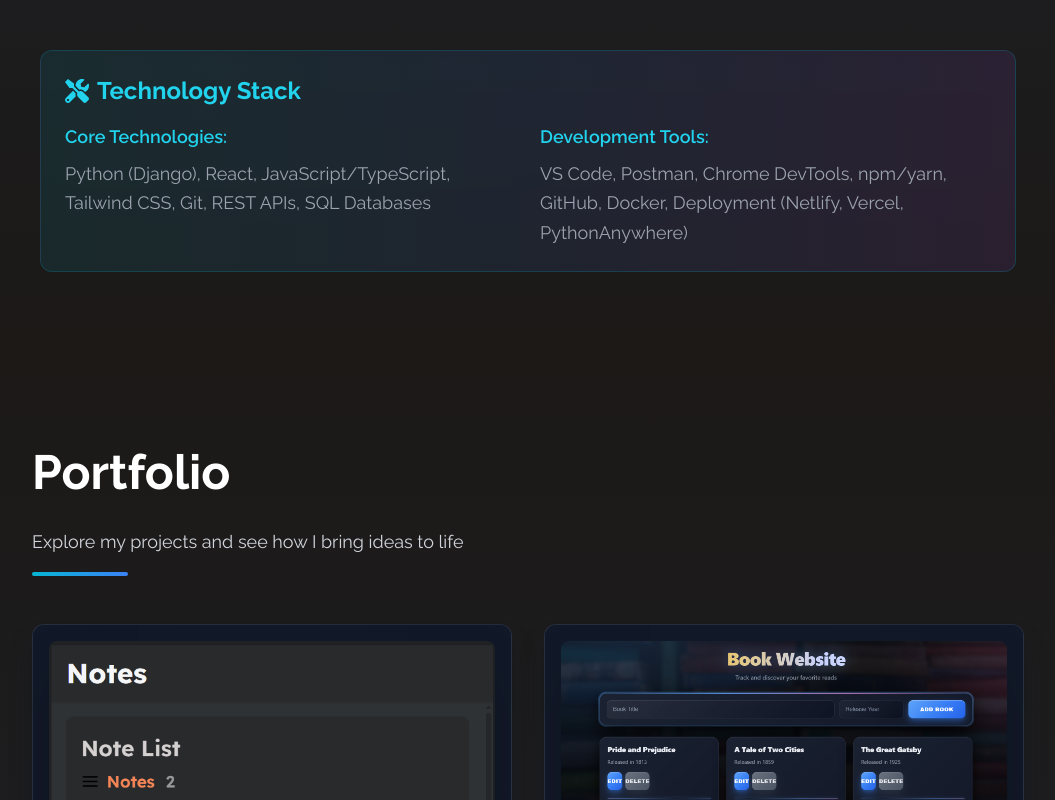
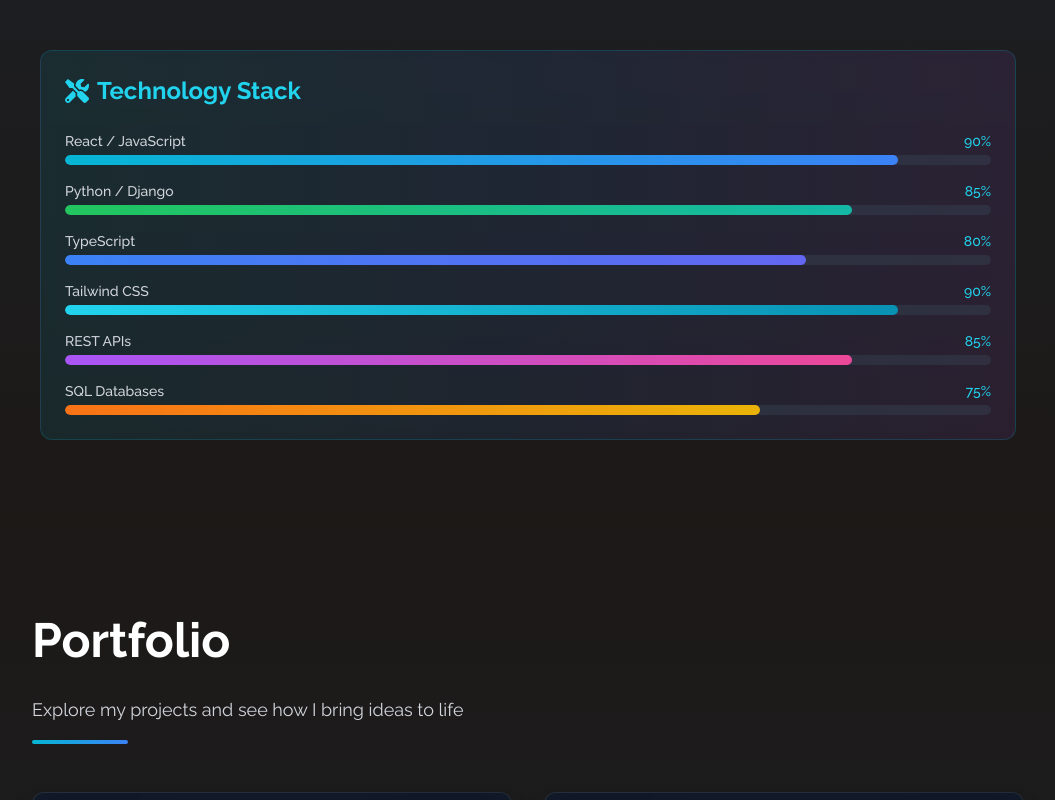
Before and after one commit to GeekKwame/Portfolio, a React (Create React App) app: page / in a window 1280 px wide. Shown: the part 2000-2800 px from the top of the page, without its empty margins (112-1167 px from the left). Built offline with nearby package versions, Linux system fonts and the light colour scheme; a web font is replaced by a local one.

Commit message:
Enhance portfolio design: Update SocialLinks and styles

```diff
--- a/src/components/About.jsx
+++ b/src/components/About.jsx
@@ -93,30 +93,38 @@
           </div>
         </div>
 
-        {/* Tech Stack Section */}
+        {/* Tech Stack Section with Animated Skill Bars */}
         <div className={`mt-6 md:mt-8 transition-all duration-1000 ${isVisible ? 'opacity-100 translate-y-0' : 'opacity-0 translate-y-10'}`}>
           <div className='p-4 md:p-6 bg-gradient-to-r from-cyan-500/10 via-blue-500/10 to-purple-500/10 rounded-xl border border-cyan-500/20 backdrop-blur-sm hover:border-cyan-500/40 transition-all duration-300 hover:shadow-xl hover:shadow-cyan-500/10'>
-            <h3 className='text-xl md:text-2xl font-bold mb-4 text-cyan-400 flex items-center gap-2'>
+            <h3 className='text-xl md:text-2xl font-bold mb-6 text-cyan-400 flex items-center gap-2'>
               <FaTools className='text-cyan-400' />
               Technology Stack
             </h3>
-            <div className='grid md:grid-cols-2 gap-4 md:gap-6'>
-              <div>
-                <p className='text-sm sm:text-base md:text-lg text-gray-300 mb-2'>
-                  <span className='font-semibold text-cyan-400 block mb-2'>Core Technologies:</span>
-                  <span className='text-gray-400 leading-relaxed'>
-                    Python (Django), React, JavaScript/TypeScript, Tailwind CSS, Git, REST APIs, SQL Databases
-                  </span>
-                </p>
-              </div>
-              <div>
-                <p className='text-sm sm:text-base md:text-lg text-gray-300'>
-                  <span className='font-semibold text-cyan-400 block mb-2'>Development Tools:</span>
-                  <span className='text-gray-400 leading-relaxed'>
-                    VS Code, Postman, Chrome DevTools, npm/yarn, GitHub, Docker, Deployment (Netlify, Vercel, PythonAnywhere)
-                  </span>
-                </p>
-              </div>
+            <div className='space-y-4'>
+              {[
+                { name: 'React / JavaScript', level: 90, color: 'from-cyan-500 to-blue-500' },
+                { name: 'Python / Django', level: 85, color: 'from-green-500 to-teal-500' },
+                { name: 'TypeScript', level: 80, color: 'from-blue-500 to-indigo-500' },
+                { name: 'Tailwind CSS', level: 90, color: 'from-cyan-400 to-cyan-600' },
+                { name: 'REST APIs', level: 85, color: 'from-purple-500 to-pink-500' },
+                { name: 'SQL Databases', level: 75, color: 'from-orange-500 to-yellow-500' },
+              ].map((skill, index) => (
+                <div key={skill.name} className='group'>
+                  <div className='flex justify-between mb-1'>
+                    <span className='text-sm font-medium text-gray-300 group-hover:text-cyan-400 transition-colors duration-300'>{skill.name}</span>
+                    <span className='text-sm font-medium text-cyan-400'>{skill.level}%</span>
+                  </div>
+                  <div className='w-full bg-gray-700/50 rounded-full h-2.5 overflow-hidden'>
+                    <div
+                      className={`h-2.5 rounded-full bg-gradient-to-r ${skill.color} transition-all duration-1000 ease-out`}
+                      style={{
+                        width: isVisible ? `${skill.level}%` : '0%',
+                        transitionDelay: `${index * 100}ms`
+                      }}
+                    ></div>
+                  </div>
+                </div>
+              ))}
             </div>
           </div>
         </div>
--- a/src/components/Footer.jsx
+++ b/src/components/Footer.jsx
@@ -38,8 +38,14 @@
   ];
 
   return (
-    <footer className='bg-gradient-to-b from-gray-900 to-stone-900 text-white border-t border-gray-800'>
-      <div className='max-w-screen-lg mx-auto px-4 sm:px-6 py-8 md:py-12'>
+    <footer className='bg-gradient-to-b from-gray-900 to-stone-900 text-white border-t border-gray-800 relative'>
+      {/* Wave Divider */}
+      <div className='absolute -top-[49px] left-0 w-full overflow-hidden'>
+        <svg viewBox='0 0 1200 120' preserveAspectRatio='none' className='relative block w-full h-[50px]'>
+          <path d='M321.39,56.44c58-10.79,114.16-30.13,172-41.86,82.39-16.72,168.19-17.73,250.45-.39C823.78,31,906.67,72,985.66,92.83c70.05,18.48,146.53,26.09,214.34,3V0H0V27.35A600.21,600.21,0,0,0,321.39,56.44Z' className='fill-stone-800'></path>
+        </svg>
+      </div>
+      <div className='max-w-screen-lg mx-auto px-4 sm:px-6 py-8 md:py-12 pt-16'>
         <div className='grid grid-cols-1 md:grid-cols-3 gap-6 md:gap-8 mb-6 md:mb-8'>
           {/* Brand Section */}
           <div className='flex flex-col'>
@@ -58,7 +64,7 @@
                   target="_blank"
                   rel="noreferrer"
                   aria-label={link.label}
-                  className={`text-gray-400 ${link.color} transition-colors duration-300 text-lg md:text-xl`}
+                  className={`text-gray-400 ${link.color} transition-all duration-300 text-lg md:text-xl hover:scale-125 hover:drop-shadow-[0_0_8px_rgba(6,182,212,0.5)]`}
                 >
                   {link.icon}
                 </a>
--- a/src/components/Portfolio.jsx
+++ b/src/components/Portfolio.jsx
@@ -1,10 +1,11 @@
 import React, { useState } from 'react'
-import { FaExternalLinkAlt, FaGithub, FaStickyNote, FaBook, FaMicrophone } from 'react-icons/fa'
+import { FaExternalLinkAlt, FaGithub, FaStickyNote, FaBook, FaMicrophone, FaPlane } from 'react-icons/fa'
 import { useIntersectionObserver } from '../hooks/useIntersectionObserver'
 import notesAppImage from "../assets/images/portfolio/notes-app.png"
 import booksAppImage from "../assets/images/portfolio/books-app.png"
 import audioHomeImage from "../assets/images/portfolio/audio-home.png"
 import audioLiveImage from "../assets/images/portfolio/audio-live.png"
+import tourPlannerImage from "../assets/images/portfolio/tour-planner.png"
 
 function Portfolio() {
   const [sectionRef, isVisible] = useIntersectionObserver({ threshold: 0.1 });
@@ -47,6 +48,17 @@
       tags: ["React", "TypeScript", "Stream.io", "Node.js", "Express", "Real-time", "WebRTC", "Full Stack"],
       icon: FaMicrophone,
       iconText: "Live Audio Room Screenshot"
+    },
+    {
+      id: 4,
+      src: tourPlannerImage,
+      title: "Tourvisto",
+      description: "A modern, full-stack travel application that combines the power of AI with a seamless booking experience. Features specific portals for tourists (AI planning, booking) and admins (dashboard, management). Built with React Router v7, Supabase, and Google Gemini.",
+      link1: "",
+      link2: "https://github.com/GeekKwame/travel-planner",
+      tags: ["React Router v7", "TypeScript", "Tailwind CSS", "Supabase", "Gemini AI", "Stripe"],
+      icon: FaPlane,
+      iconText: "Tourvisto Screenshot"
     }
   ];
 
@@ -62,13 +74,12 @@
         </div>
 
         <div className='grid sm:grid-cols-1 lg:grid-cols-2 gap-6 md:gap-8'>
-          {portfolios.map(({id, src, title, description, link1, link2, tags, icon: Icon = FaStickyNote, iconText}, index) => {
+          {portfolios.map(({ id, src, title, description, link1, link2, tags, icon: Icon = FaStickyNote, iconText }, index) => {
             const fallbackIconText = iconText || `${title} Screenshot`;
             return (
               <div
                 key={id}
-              className={`group relative shadow-xl shadow-gray-900/50 rounded-xl overflow-hidden bg-gradient-to-br from-gray-800/80 to-gray-900/80 backdrop-blur-sm border border-gray-700/50 hover:border-cyan-500/50 transition-all duration-500 ${
-                isVisible ? 'opacity-100 translate-y-0' : 'opacity-0 translate-y-10'
+                className={`group relative shadow-xl shadow-gray-900/50 rounded-xl overflow-hidden bg-gradient-to-br from-gray-800/80 to-gray-900/80 backdrop-blur-sm border border-gray-700/50 hover:border-cyan-500/50 hover:shadow-cyan-500/20 hover:shadow-2xl transition-all duration-500 ${isVisible ? 'opacity-100 translate-y-0' : 'opacity-0 translate-y-10'
                   }`}
                 style={{ transitionDelay: `${index * 150}ms` }}
               >
--- a/src/components/SocialLinks.jsx
+++ b/src/components/SocialLinks.jsx
@@ -1,13 +1,13 @@
 import React from 'react'
-import {FaGithub,FaLinkedin} from "react-icons/fa"
-import {HiOutlineMail} from "react-icons/hi"
+import { FaGithub, FaLinkedin } from "react-icons/fa"
+import { HiOutlineMail } from "react-icons/hi"
 
 function SocialLinks() {
   const links = [
     {
       id: 1,
       child: (
-        <> LinkedIn<FaLinkedin size={30}/> </>
+        <> LinkedIn<FaLinkedin size={30} /> </>
       ),
       href: "https://www.linkedin.com/in/edmund-blessing/",
       style: "rounded-tr-md",
@@ -17,7 +17,7 @@
     {
       id: 2,
       child: (
-        <> Github<FaGithub size={30}/> </>
+        <> Github<FaGithub size={30} /> </>
       ),
       href: "https://github.com/GeekKwame",
       style: "",
@@ -27,7 +27,7 @@
     {
       id: 3,
       child: (
-        <> Mail<HiOutlineMail size={30}/> </>
+        <> Mail<HiOutlineMail size={30} /> </>
       ),
       href: "mailto:dogbeblessingkwame@gmail.com",
       style: "rounded-br-md",
@@ -42,7 +42,8 @@
         {links.map((link) => (
           <li
             key={link.id}
-            className={`flex justify-between items-center w-32 h-12 px-4 bg-gradient-to-r from-gray-700 to-gray-800 ml-[-80px] hover:ml-[-10px] duration-300 transition-all group border-r-2 border-transparent hover:border-cyan-500 ${link.style} ${link.color} shadow-lg hover:shadow-cyan-500/50`}
+            className={`tooltip flex justify-between items-center w-32 h-12 px-4 bg-gradient-to-r from-gray-700 to-gray-800 ml-[-80px] hover:ml-[-10px] duration-300 transition-all group border-r-2 border-transparent hover:border-cyan-500 ${link.style} ${link.color} shadow-lg hover:shadow-cyan-500/50`}
+            data-tooltip={link.label}
           >
             <a
               href={link.href}
--- a/src/index.css
+++ b/src/index.css
@@ -197,3 +197,147 @@
   background-color: #06b6d4;
   color: white;
 }
+
+/* Enhanced animations for portfolio */
+@keyframes glow {
+  0%, 100% {
+    box-shadow: 0 0 20px rgba(6, 182, 212, 0.3);
+  }
+  50% {
+    box-shadow: 0 0 40px rgba(6, 182, 212, 0.6), 0 0 60px rgba(59, 130, 246, 0.4);
+  }
+}
+
+@keyframes gradient-shift {
+  0% {
+    background-position: 0% 50%;
+  }
+  50% {
+    background-position: 100% 50%;
+  }
+  100% {
+    background-position: 0% 50%;
+  }
+}
+
+@keyframes bounce-in {
+  0% {
+    opacity: 0;
+    transform: scale(0.3);
+  }
+  50% {
+    opacity: 1;
+    transform: scale(1.05);
+  }
+  70% {
+    transform: scale(0.9);
+  }
+  100% {
+    transform: scale(1);
+  }
+}
+
+@keyframes pulse-glow {
+  0%, 100% {
+    opacity: 0.5;
+    transform: scale(1);
+  }
+  50% {
+    opacity: 0.8;
+    transform: scale(1.05);
+  }
+}
+
+@keyframes skill-fill {
+  from {
+    width: 0%;
+  }
+}
+
+.animate-glow {
+  animation: glow 2s ease-in-out infinite;
+}
+
+.animate-gradient-shift {
+  background-size: 200% 200%;
+  animation: gradient-shift 8s ease infinite;
+}
+
+.animate-bounce-in {
+  animation: bounce-in 0.6s ease-out;
+}
+
+.animate-pulse-glow {
+  animation: pulse-glow 3s ease-in-out infinite;
+}
+
+.animate-skill-fill {
+  animation: skill-fill 1.5s ease-out forwards;
+}
+
+/* Tooltip styles */
+.tooltip {
+  position: relative;
+}
+
+.tooltip::after {
+  content: attr(data-tooltip);
+  position: absolute;
+  left: 100%;
+  top: 50%;
+  transform: translateY(-50%);
+  margin-left: 10px;
+  padding: 6px 12px;
+  background: linear-gradient(135deg, #1f2937, #111827);
+  color: #06b6d4;
+  font-size: 12px;
+  font-weight: 500;
+  white-space: nowrap;
+  border-radius: 6px;
+  border: 1px solid rgba(6, 182, 212, 0.3);
+  opacity: 0;
+  visibility: hidden;
+  transition: all 0.3s ease;
+  pointer-events: none;
+  z-index: 100;
+}
+
+.tooltip:hover::after {
+  opacity: 1;
+  visibility: visible;
+}
+
+/* Project card overlay */
+.project-overlay {
+  position: absolute;
+  inset: 0;
+  background: linear-gradient(to top, rgba(0, 0, 0, 0.9), rgba(0, 0, 0, 0.4), transparent);
+  opacity: 0;
+  transition: opacity 0.3s ease;
+  display: flex;
+  align-items: flex-end;
+  justify-content: center;
+  padding-bottom: 20px;
+}
+
+.group:hover .project-overlay {
+  opacity: 1;
+}
+
+/* Wave divider */
+.wave-divider {
+  position: absolute;
+  top: 0;
+  left: 0;
+  width: 100%;
+  overflow: hidden;
+  line-height: 0;
+  transform: rotate(180deg);
+}
+
+.wave-divider svg {
+  position: relative;
+  display: block;
+  width: calc(100% + 1.3px);
+  height: 50px;
+}
```
Also changed, not shown: src/components/Home.jsx (+9 -7 lines), src/assets/images/portfolio/tour-planner.png (added), 1 other file (tests, documents, lock files or other folders). Lines whose indentation alone changed are shown as unchanged.
